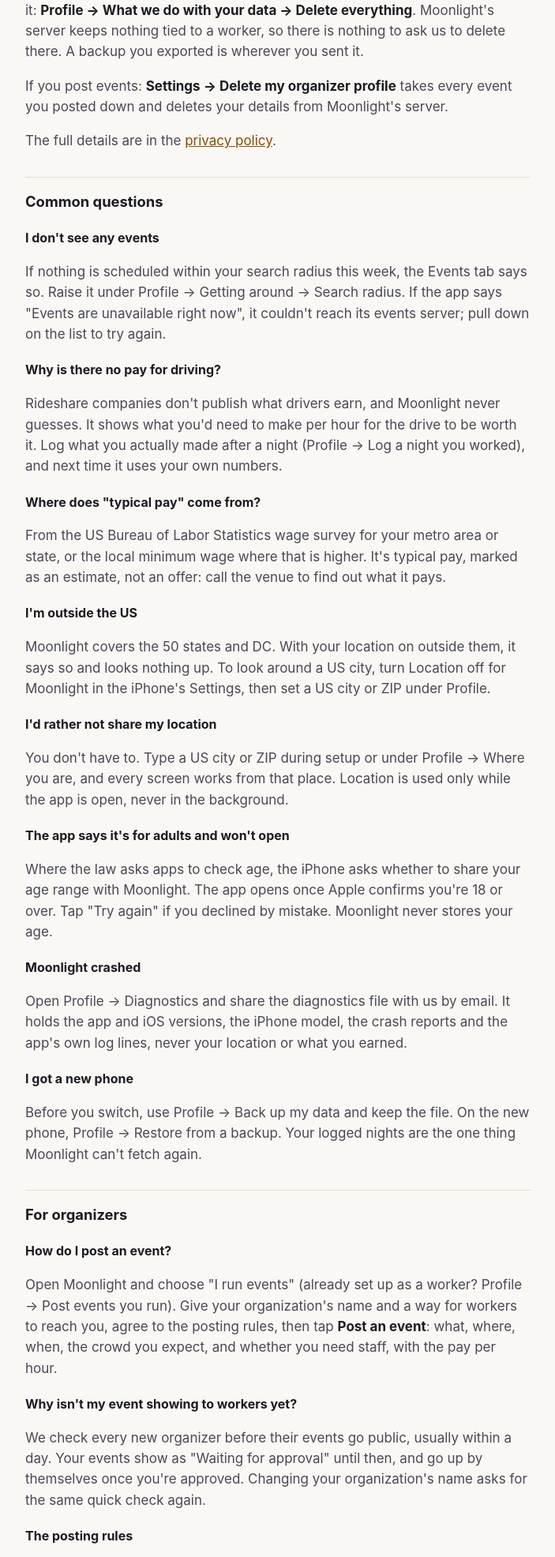
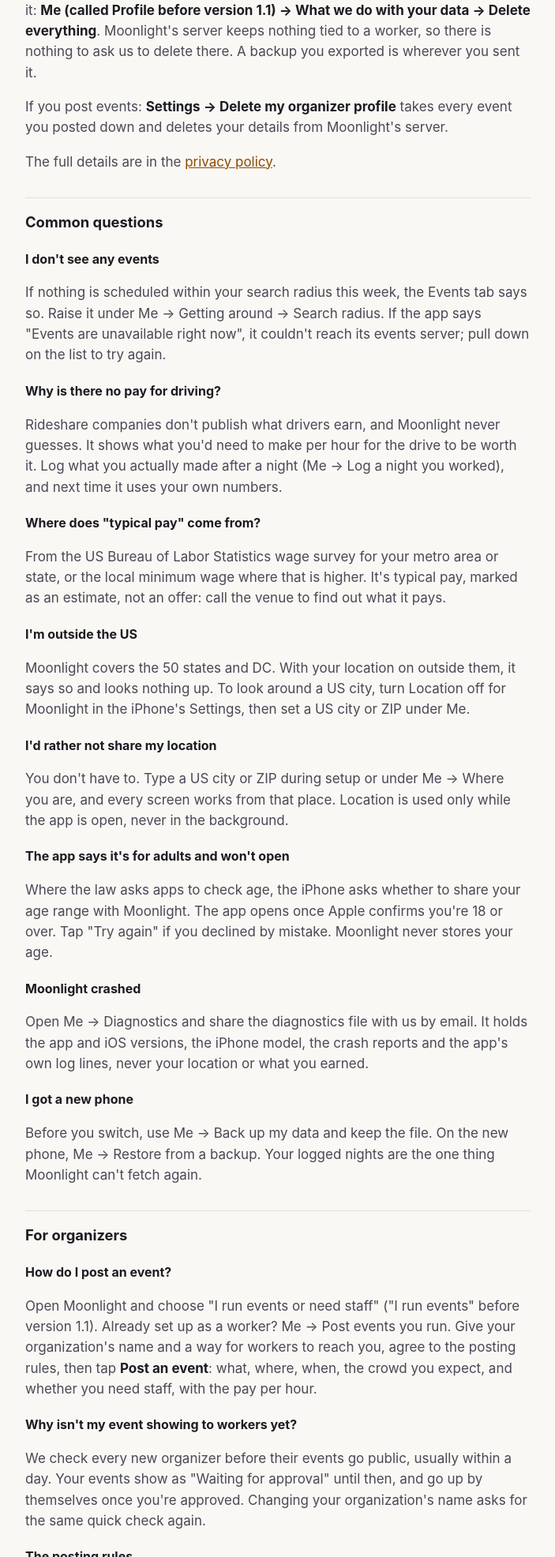
Before and after one commit to moonlight-work/moonlightjob, a plain HTML site: page support/index.html in a window 1280 px wide. Shown: the part 1340-3312 px from the top of the page at 79% size, without its empty margins (288-991 px from the left). Drawn offline with Linux system fonts and the light colour scheme.

Commit message:
Privacy and support for 1.1: the Me tab, "I run events or need staff", the Sunday reminder (true of 1.0.2 too)

```diff
--- a/support/index.html
+++ b/support/index.html
@@ -72,7 +72,7 @@
 address above with the organizer's name and the event.</p>
 
 <h2>Delete your data</h2>
-<p>Everything Moonlight knows about you as a worker is on your phone. To wipe it: <strong>Profile →
+<p>Everything Moonlight knows about you as a worker is on your phone. To wipe it: <strong>Me (called Profile before version 1.1) →
 What we do with your data → Delete everything</strong>. Moonlight's server keeps nothing tied to a
 worker, so there is nothing to ask us to delete there. A backup you exported is wherever you sent it.</p>
 <p>If you post events: <strong>Settings → Delete my organizer profile</strong> takes every event you
@@ -83,13 +83,13 @@
 
 <h3>I don't see any events</h3>
 <p>If nothing is scheduled within your search radius this week, the Events tab says so. Raise it under
-Profile → Getting around → Search radius. If the app says "Events are unavailable right now", it
+Me → Getting around → Search radius. If the app says "Events are unavailable right now", it
 couldn't reach its events server; pull down on the list to try again.</p>
 
 <h3>Why is there no pay for driving?</h3>
 <p>Rideshare companies don't publish what drivers earn, and Moonlight never guesses. It shows what
 you'd need to make per hour for the drive to be worth it. Log what you actually made after a night
-(Profile → Log a night you worked), and next time it uses your own numbers.</p>
+(Me → Log a night you worked), and next time it uses your own numbers.</p>
 
 <h3>Where does "typical pay" come from?</h3>
 <p>From the US Bureau of Labor Statistics wage survey for your metro area or state, or the local
@@ -99,10 +99,10 @@
 <h3>I'm outside the US</h3>
 <p>Moonlight covers the 50 states and DC. With your location on outside them, it says so and looks
 nothing up. To look around a US city, turn Location off for Moonlight in the iPhone's Settings, then
-set a US city or ZIP under Profile.</p>
+set a US city or ZIP under Me.</p>
 
 <h3>I'd rather not share my location</h3>
-<p>You don't have to. Type a US city or ZIP during setup or under Profile → Where you are, and every
+<p>You don't have to. Type a US city or ZIP during setup or under Me → Where you are, and every
 screen works from that place. Location is used only while the app is open, never in the background.</p>
 
 <h3>The app says it's for adults and won't open</h3>
@@ -111,19 +111,19 @@
 mistake. Moonlight never stores your age.</p>
 
 <h3>Moonlight crashed</h3>
-<p>Open Profile → Diagnostics and share the diagnostics file with us by email. It holds the app and
+<p>Open Me → Diagnostics and share the diagnostics file with us by email. It holds the app and
 iOS versions, the iPhone model, the crash reports and the app's own log lines, never your location
 or what you earned.</p>
 
 <h3>I got a new phone</h3>
-<p>Before you switch, use Profile → Back up my data and keep the file. On the new phone, Profile →
+<p>Before you switch, use Me → Back up my data and keep the file. On the new phone, Me →
 Restore from a backup. Your logged nights are the one thing Moonlight can't fetch again.</p>
 
 <h2>For organizers</h2>
 
 <h3>How do I post an event?</h3>
-<p>Open Moonlight and choose "I run events" (already set up as a worker? Profile → Post events you
-run). Give your organization's name and a way for workers to reach you, agree to the posting rules,
+<p>Open Moonlight and choose "I run events or need staff" ("I run events" before version 1.1). Already set up as a
+worker? Me → Post events you run. Give your organization's name and a way for workers to reach you, agree to the posting rules,
 then tap <strong>Post an event</strong>: what, where, when, the crowd you expect, and whether you
 need staff, with the pay per hour.</p>
 
```
Also changed, not shown: privacy/index.html (+3 -3 lines).
